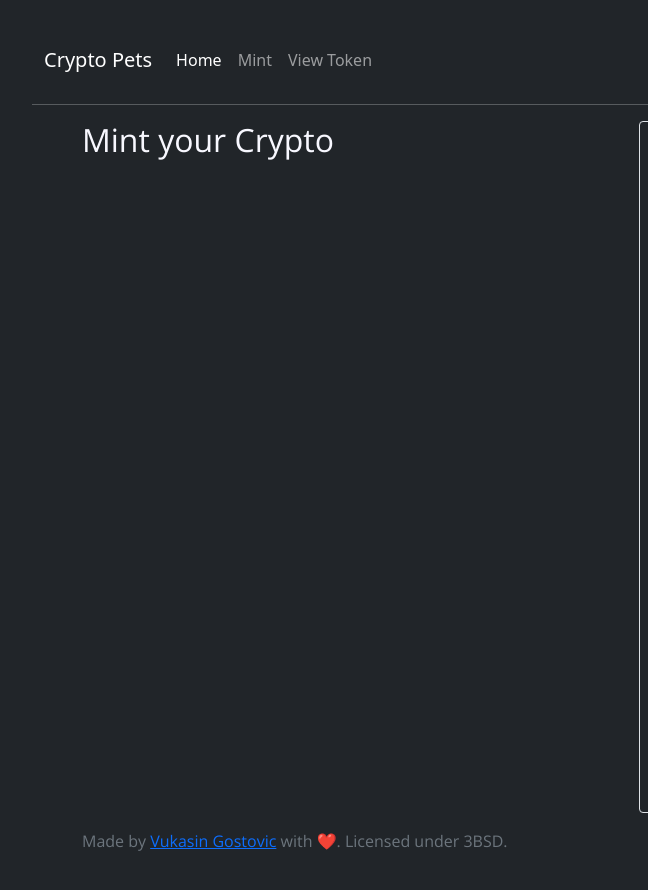
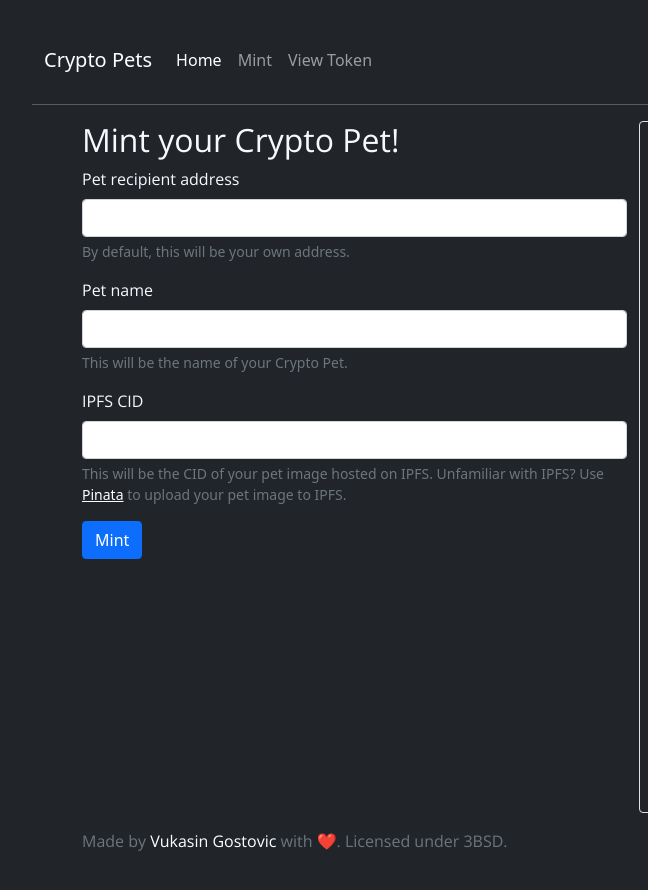
Before and after one commit to makemake-kbo/CryptoPets, a website: page write.html in a window 1280 px wide. Shown: the full height of the page, 0-648 px from the left. Drawn offline with nearby package versions, Linux system fonts and the light colour scheme; a script that the page names is missing.

Commit message:
Updated footer and added input forms for minting

```diff
--- a/index.css
+++ b/index.css
@@ -21,6 +21,11 @@ button {
 }
 h1 {
 	color: rgb(248,248,255);
+}
+
+a {
+  color: #fff;
+  text-decoration: none;
 }
 
 .text {
--- a/write.html
+++ b/write.html
@@ -54,7 +54,26 @@
 		<div class="container">
 			<div class="row">
 				<div class="col">
-					<h2 id=”instructor” class="text">Mint your Crypto</h2>
+					<h2 id=”instructor” class="text">Mint your Crypto Pet!</h2>
+
+					<form>
+						<div class="mb-3">
+							<label for="walletInputField" class="text form-label">Pet recipient address</label>
+							<input type="text" class="form-control" id="walletInputField" aria-describedby="walletInputHelp">
+							<div id="walletInputHelp" class="form-text">By default, this will be your own address.</div>
+						</div>
+						<div class="mb-3">
+							<label for="nameInputField" class="text form-label">Pet name</label>
+							<input type="text" class="form-control" id="nameInputField" aria-describedby="nameInputHelp">
+							<div id="nameInputHelp" class="form-text">This will be the name of your Crypto Pet.</div>
+						</div>
+						<div class="mb-3">
+							<label for="cidInputField" class="text form-label">IPFS CID</label>
+							<input type="text" class="form-control" id="cidInputField" aria-describedby="cidInputHelp">
+							<div id="cidInputHelp" class="form-text">This will be the CID of your pet image hosted on IPFS. Unfamiliar with IPFS? Use <a href="https://pinata.cloud/" style="color: #fff">Pinata</a> to upload your pet image to IPFS.</div>
+						</div>
+						<button type="submit" class="btn btn-primary">Mint</button>
+					</form>
 
 				</div>
 				<div class="col border rounded col-xs-1" align="center">
@@ -86,7 +105,7 @@
 
 	<footer class="footer mt-auto py-3 bg-dark text">
 		<div class="container">
-			<span class="text-muted">Made by <a href="https://github.com/makemake-kbo/CryptoPets">Vukasin Gostovic</a> with ❤️. Licensed under 3BSD.</span>
+			<span class="text-muted">Made by <a href="https://github.com/makemake-kbo/CryptoPets" style="color: #fff;text-decoration: none;">Vukasin Gostovic</a> with ❤️. Licensed under 3BSD.</span>
 		</div>
 	</footer>
 </body>
```
Also changed, not shown: read.html (+1 -1 lines).
